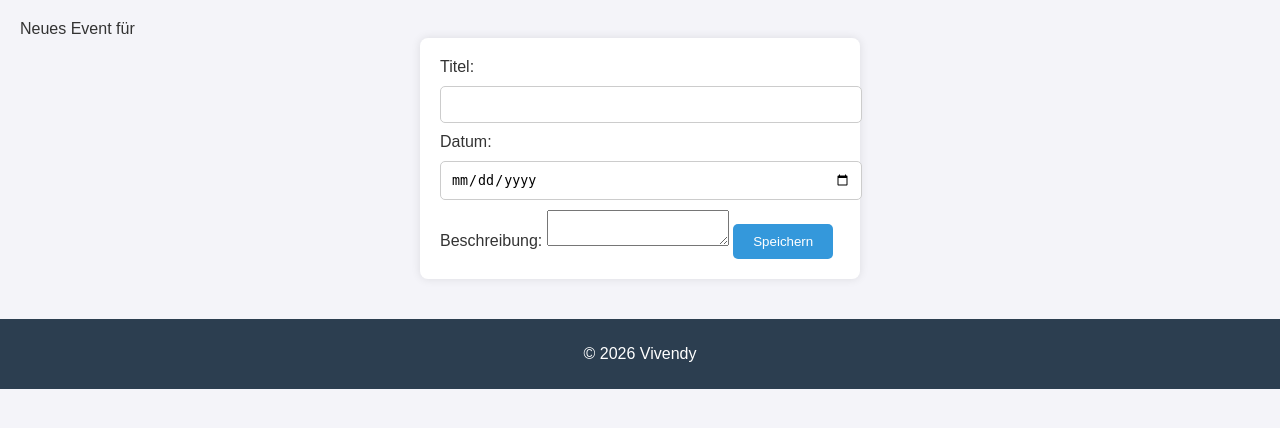
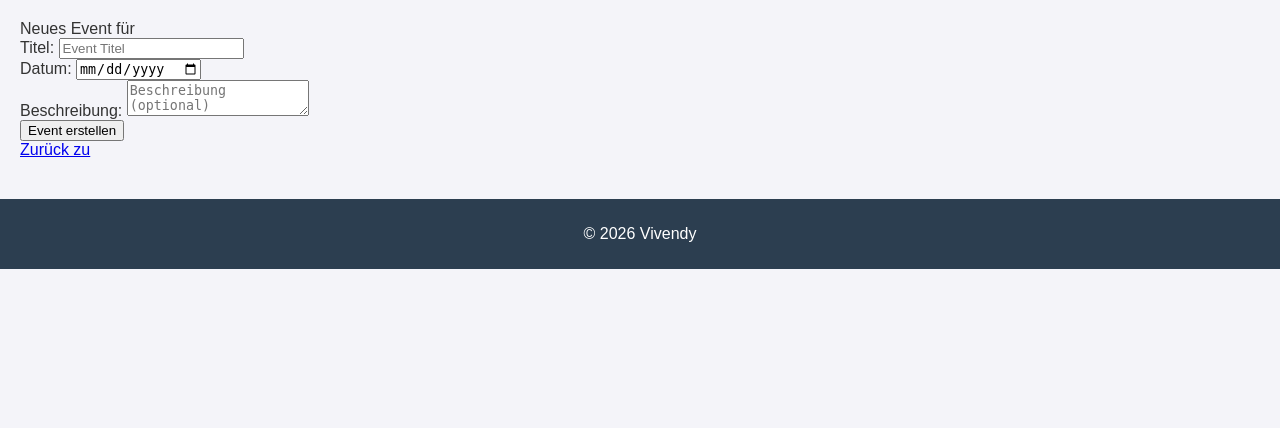
Before and after one commit to luki2005/vivendy, a Flask app: template templates/event_new.html in a window 1280 px wide. Shown: the part 58-486 px from the top of the page. Run offline with Flask 3, Linux system fonts and the light colour scheme; the template is opened without the code that fills it, so the values that code supplies are empty.

Commit message:
Update event_new.html

```diff
--- a/templates/event_new.html
+++ b/templates/event_new.html
@@ -1,18 +1,28 @@
 {% extends "base.html" %}
+
 {% block title %}Neues Event{% endblock %}
 {% block header %}Neues Event für {{ person.name }}{% endblock %}
 
 {% block content %}
-<form method="post" class="form-box">
-  <label>Titel:</label>
-  <input type="text" name="titel" required>
+<div class="form-container">
+    <form action="{{ url_for('event_new', id=person._id) }}" method="post">
+        <div class="form-group">
+            <label>Titel:</label>
+            <input type="text" name="titel" placeholder="Event Titel" required>
+        </div>
 
-  <label>Datum:</label>
-  <input type="date" name="datum" required>
+        <div class="form-group">
+            <label>Datum:</label>
+            <input type="date" name="datum" required>
+        </div>
 
-  <label>Beschreibung:</label>
-  <textarea name="beschreibung"></textarea>
+        <div class="form-group">
+            <label>Beschreibung:</label>
+            <textarea name="beschreibung" placeholder="Beschreibung (optional)"></textarea>
+        </div>
 
-  <button class="btn">Speichern</button>
-</form>
+        <button type="submit" class="btn">Event erstellen</button>
+    </form>
+</div>
+<a href="{{ url_for('person_detail', id=person._id) }}" class="btn-back">Zurück zu {{ person.name }}</a>
 {% endblock %}
```
